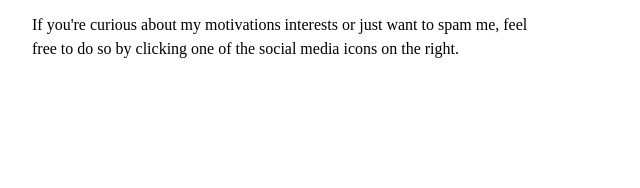
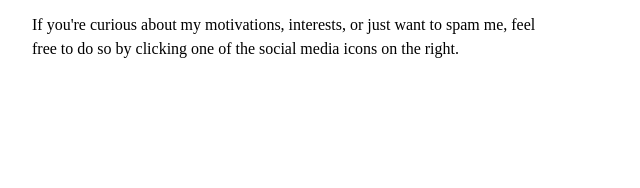
Before and after one commit to DanielVoogsgerd/personal-website, a plain HTML site: page index.html in a window 1280 px wide. Shown: the part 361-549 px from the top of the page, 96-736 px from the left. Drawn offline with Linux system fonts and the light colour scheme.

Commit message:
Grammar fix.

```diff
--- a/index.html
+++ b/index.html
@@ -11,7 +11,7 @@
 			<section id="intro">
 				<p>I'm a Applied Physics bachelor student at the University of Twente. Besides my study, I'm also a freelance sysadmin and (web)developer. I mostly build and host website and webapps.</p>
 				<p>I'm an active member at study association <a href="https://www.arago.utwente.nl">S.V. Arago</a> where I'm chair of the systems administration committee. I mostly help others in discovering the world of UNIX and more general systems administration. I'm an avid believer in FOSS and I've been using Linux as my daily driver as long as I can remember.</p>
-				<p>If you're curious about my motivations interests or just want to spam me, feel free to do so by clicking one of the social media icons on the right.</p>
+				<p>If you're curious about my motivations, interests, or just want to spam me, feel free to do so by clicking one of the social media icons on the right.</p>
 			</section>
 		</main>
 		<div class="sidebar">
```
